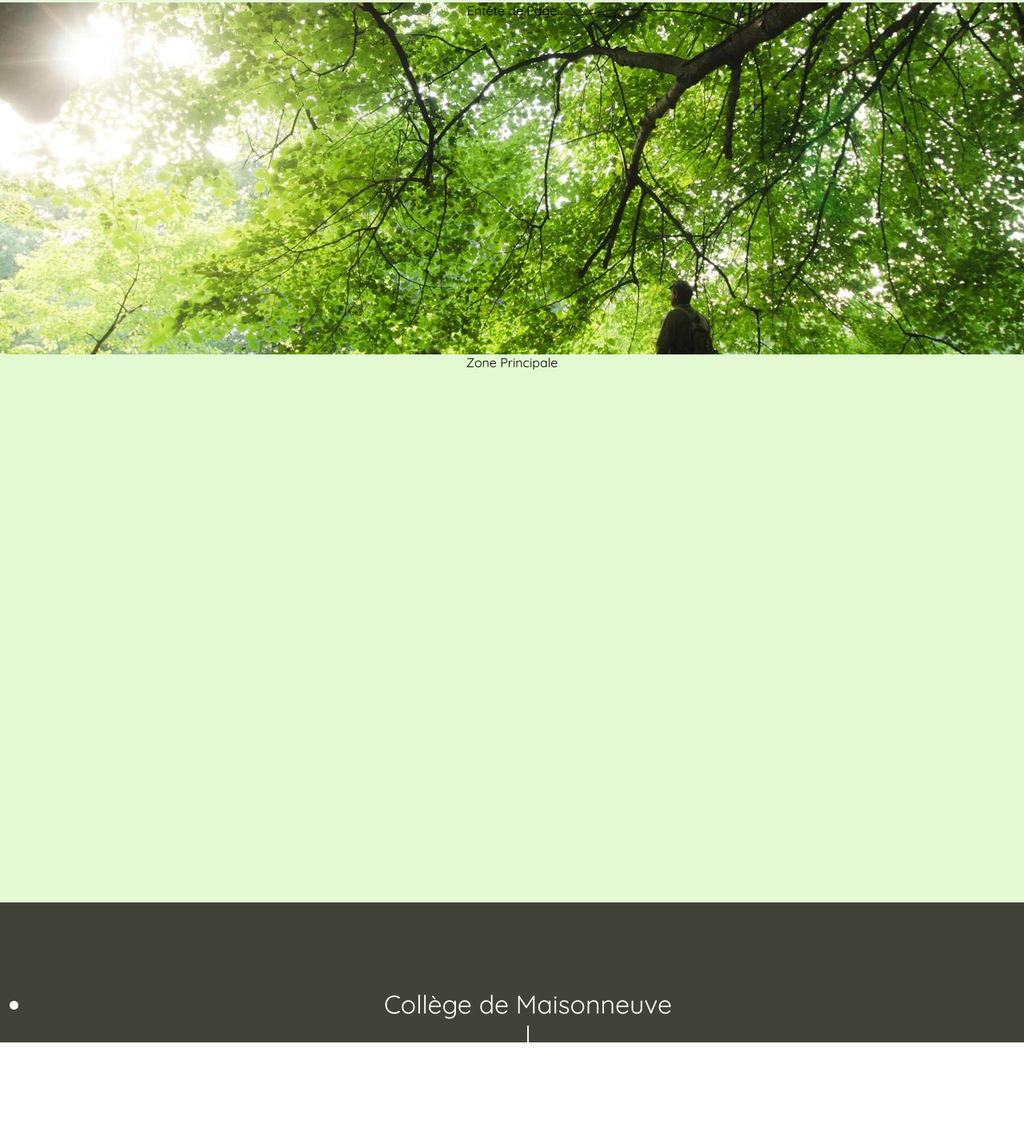
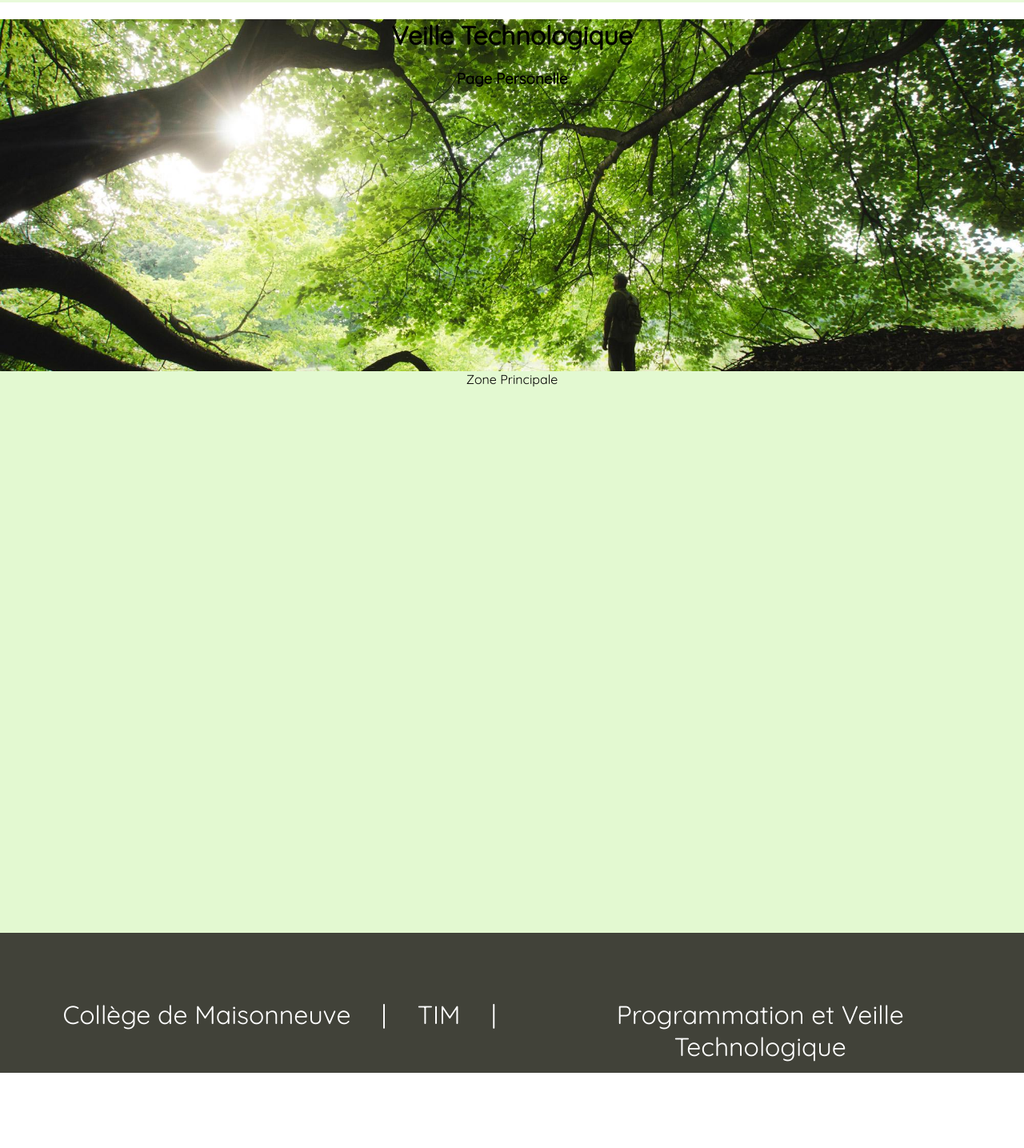
Before and after one commit to Emcduff/veille-3, a plain HTML site: page index.html in a window 1280 px wide. Shown: the part 77-1512 px from the top of the page at 80% size. After the commit the page ends 1437 px from the top, so only its background shows below. Drawn offline with Linux system fonts and the light colour scheme.

Commit message:
ajout de h1 et h3 dans le header

```diff
--- a/index.html
+++ b/index.html
@@ -11,7 +11,10 @@
 	</head>
 
 	<body>
-		<header>Entête de Page</header>
+		<header>
+		<h1>Veille Technologique</h1>
+		<h3>Page Personelle</h3>
+		</header>
 		<nav>
 			<ul>
 				<li>Index</li>
--- a/less/Index.less
+++ b/less/Index.less
@@ -3,6 +3,7 @@ body {
 	padding:0;
 	text-align: center;
 	font-family: Quicksand, sans-serif;
+	overflow-x: hidden;
 }
 
 nav {
@@ -35,14 +36,15 @@ header {
 	height:55vh;
 	width:100vw;
 	background-image: url('../background.jpg');
-	background-size: fill;
+	background-size: 100%;
+	background-repeat: no-repeat;
 	background-position: 50% 60%;
 }
 
 main {
 	position:relative;
 	top:10vh;
-	height:685px;
+	height:702px;
 	width:100vw;
 	display:inline-block;
 	background-color: rgb(227, 249, 209);
@@ -53,8 +55,19 @@ footer {
 	position:relative;
 	bottom:-10vh;
 	height:100px;
-	padding-top:75px;
+	padding-top:50px;
+	padding-bottom:25px;
 	width: 100vw;
 	background-color: rgb(65, 66, 57);
 	color:white;
 }
+
+footer ul {
+	list-style: none;
+	display: inline-flex;
+}
+
+footer ul li {
+	padding-left:3vw;
+	padding-right:3vw;
+}
```
Also changed, not shown: css/index.css.
